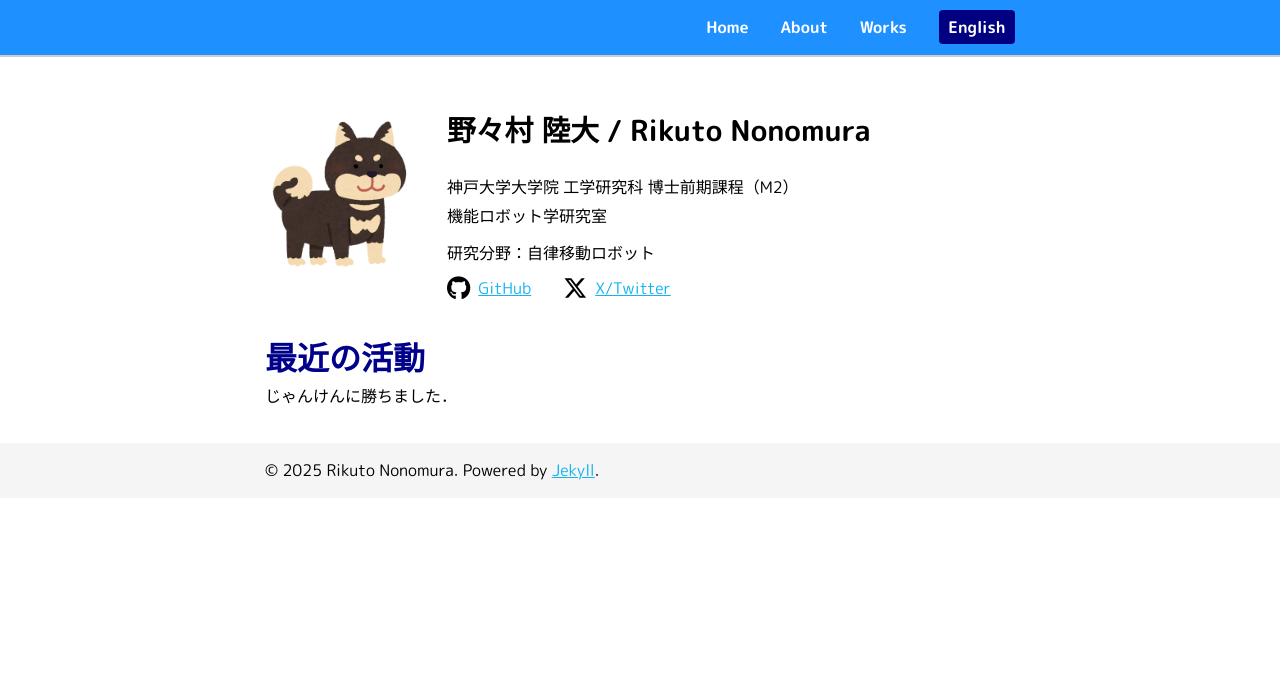
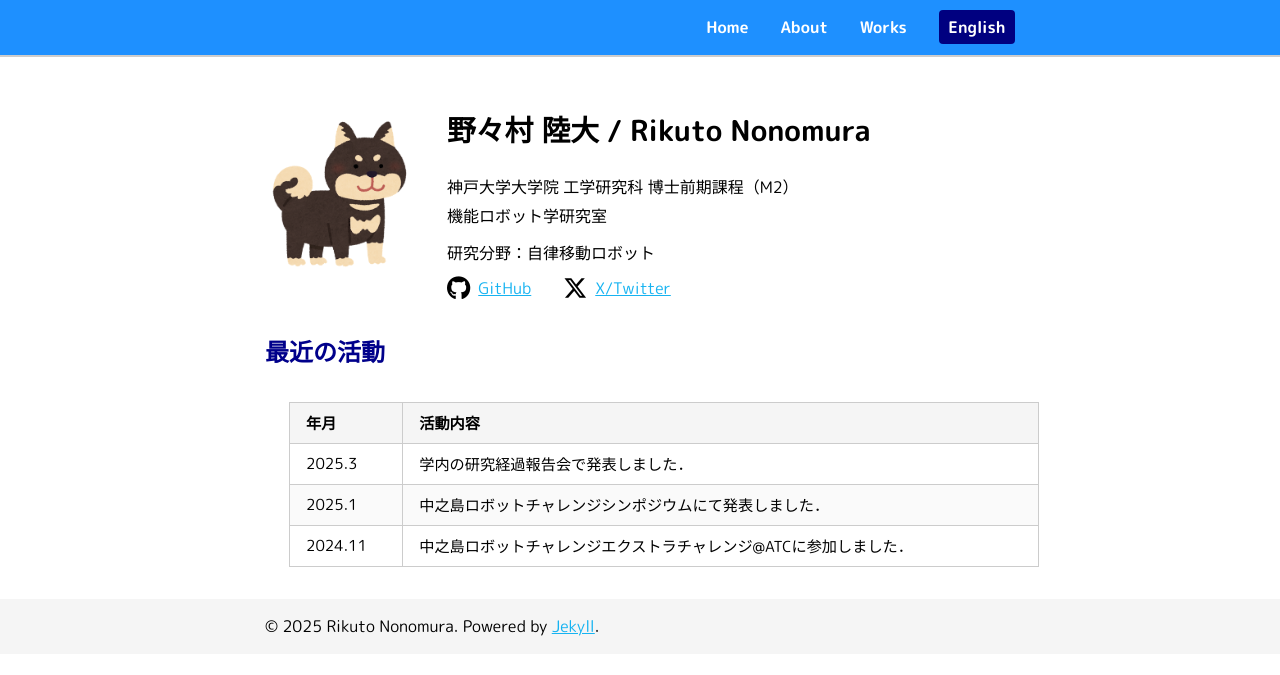
Before and after one commit to RickNon/ricknon.github.io, a Jekyll site: the page built from ja/index.md, in a window 1280 px wide. Shown: the top 675 px of the page. Built offline with Jekyll 4.4.1, drawn with Linux system fonts in a browser that asks for light colours.

Commit message:
add recent activities

```diff
--- a/_data/about/skills.yml
+++ b/_data/about/skills.yml
@@ -22,12 +22,6 @@
     en: Used ROS in the Mechatronics Exercise in the laboratory and during internship. Studying ROS2.
   year: 2023～
 
-- title: 3D CAD
-  skill:
-    ja: 研究室内メカトロ演習で使用．主にFusion360を使用．
-    en: Used in the Mechatronics Exercise in the laboratory. Mainly using Fusion360.
-  year: 2023～
-
 - title: Others
   skill:
     ja: ruby, GAS, R, JavaScript，Git，Docker など．
--- a/_includes/contents/about.html
+++ b/_includes/contents/about.html
@@ -38,7 +38,7 @@
     <div class="about-container">
         {% if page.lang == 'ja' %}
         <h2 style="color: #00008b">学歴</h2>
-        <table class="about-table">
+        <table class="table">
             <thead>
             <tr>
                 <th>年</th>
@@ -54,7 +54,7 @@
         </table>
         {% else %}
         <h2 style="color: #00008b">Educational Background</h2>
-        <table class="about-table">
+        <table class="table">
             <thead>
             <tr>
                 <th>Year</th>
--- /dev/null
+++ b/_includes/contents/index.html
@@ -0,0 +1,35 @@
+<section class="index-section">
+    <div class="index-container">
+        {% if page.lang == 'ja' %}
+        <h2 style="color: #00008b">最近の活動</h2>
+        <table class="table">
+            <thead>
+            <tr>
+                <th>年月</th>
+                <th>活動内容</th>
+            </tr>
+            </thead>
+            <tbody>
+                <tr><td>2025.3</td><td>学内の研究経過報告会で発表しました．</td></tr>
+                <tr><td>2025.1</td><td>中之島ロボットチャレンジシンポジウムにて発表しました．</td></tr>
+                <tr><td>2024.11</td><td>中之島ロボットチャレンジエクストラチャレンジ@ATCに参加しました．</td></tr>
+            </tbody>
+        </table>
+        {% else %}
+        <h2 style="color: #00008b">Recent Activities</h2>
+        <table class="table">
+            <thead>
+            <tr>
+                <th>Date</th>
+                <th>Activities</th>
+            </tr>
+            </thead>
+            <tbody>
+                <tr><td>2025.3</td><td>Presented at the internal research progress report meeting.</td></tr>
+                <tr><td>2025.1</td><td>Presented at the Nakanoshima Robot Challenge Symposium.</td></tr>
+                <tr><td>2024.11</td><td>Participated in the Nakanoshima Robot Challenge Extra Challenge @ ATC.</td></tr>
+            </tbody>
+        </table>
+        {% endif %}
+    </div>
+</section>
--- a/_sass/_base.scss
+++ b/_sass/_base.scss
@@ -40,3 +40,7 @@ table {
         background-color: #fafafa;
     }
 }
+
+.table {
+    margin-left: 1.5rem;
+}
--- a/_sass/_layout.scss
+++ b/_sass/_layout.scss
@@ -209,10 +209,6 @@ main {
                 }
             }
         }
-
-        .about-table {
-            margin-left: 1.5rem;
-        }
     }
 
     .highlight {
--- a/ja/index.md
+++ b/ja/index.md
@@ -7,6 +7,4 @@ permalink: /ja/
 
 {% include profile.html %}
 
-# 最近の活動
-
-じゃんけんに勝ちました．
+{% include contents/index.html %}
```
Also changed, not shown: en/index.md (+1 -2 lines).
